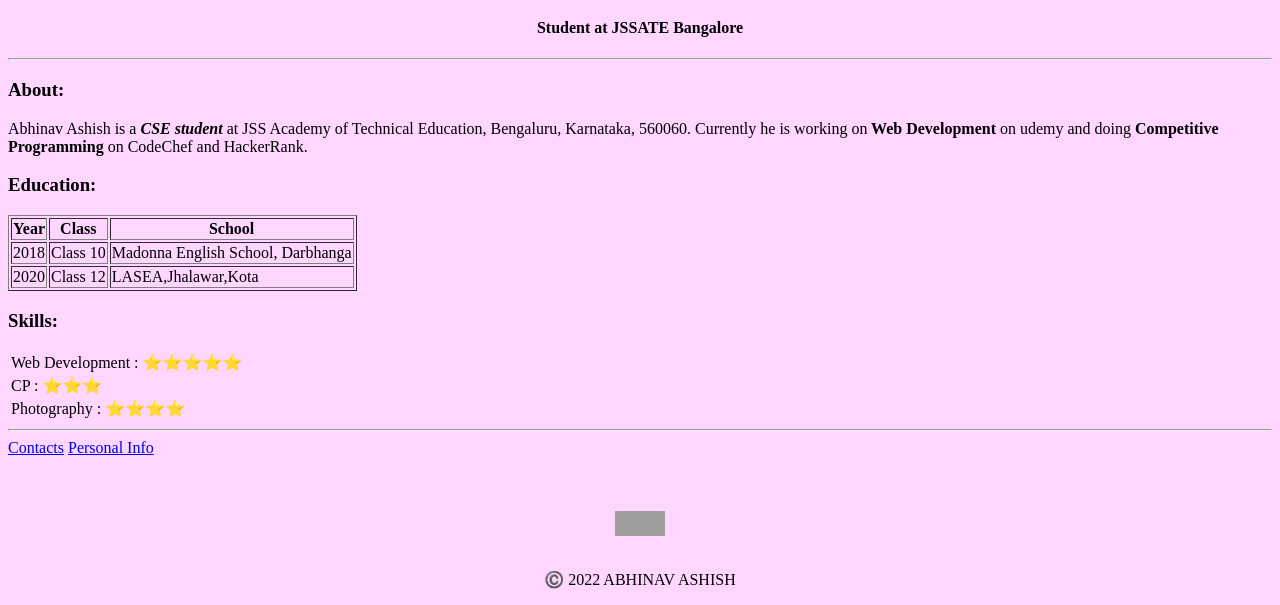
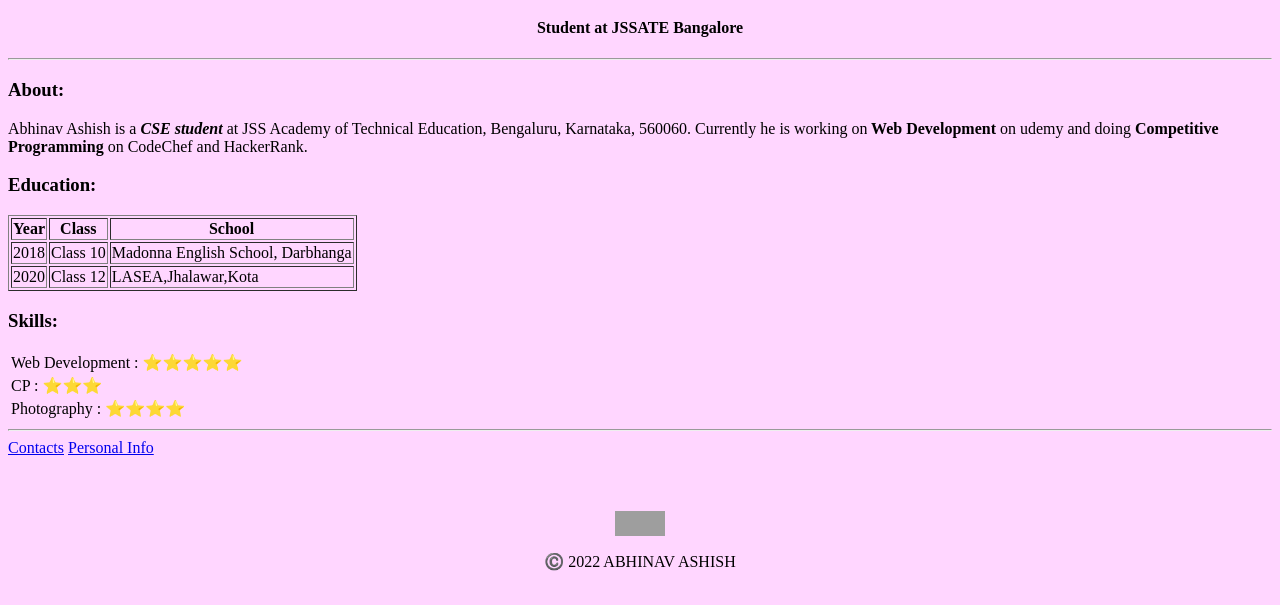
Before and after one commit to abhinavashish15/cv, a plain HTML site: page index.html in a window 1280 px wide. Shown: the part 269-874 px from the top of the page. Drawn offline with Linux system fonts and the light colour scheme; grey boxes are pictures that could not be loaded.

Commit message:
Update index.html

```diff
--- a/index.html
+++ b/index.html
@@ -74,7 +74,7 @@ Abhinav Ashish is a  <i><b>CSE student</b></i> at JSS Academy of Technical Educa
 <a href="contact.html">Contacts</a>
 <a href="hobbies.html">Personal Info</a>
     <br><br><br><br>
-    <img src="https://upload.wikimedia.org/wikipedia/en/4/41/Flag_of_India.svg" alt="" class="flag"><br>
+    <img src="https://upload.wikimedia.org/wikipedia/en/4/41/Flag_of_India.svg" alt="" class="flag">
     <p>©️ 2022 ABHINAV ASHISH</p>
   </body>
 </html>
```
